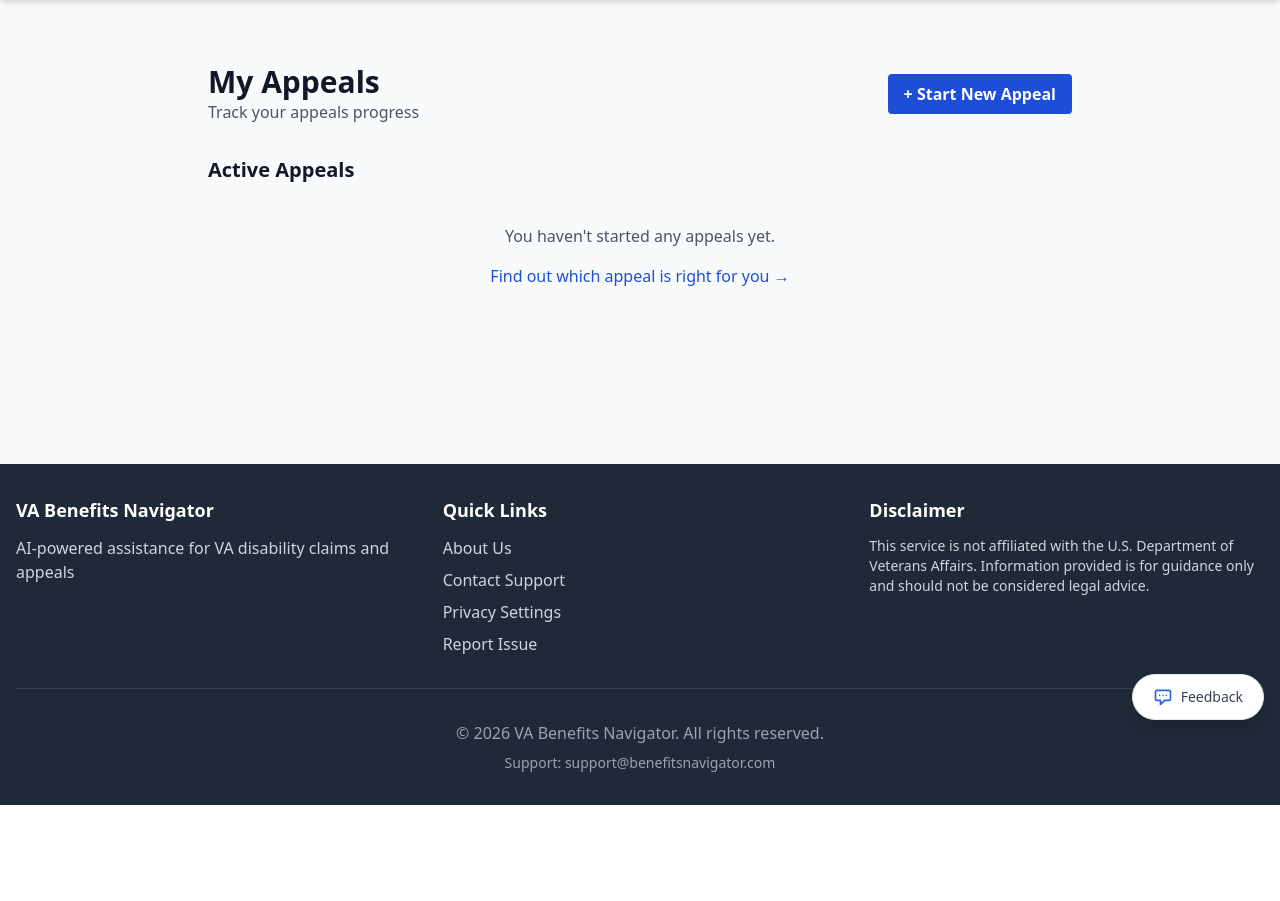
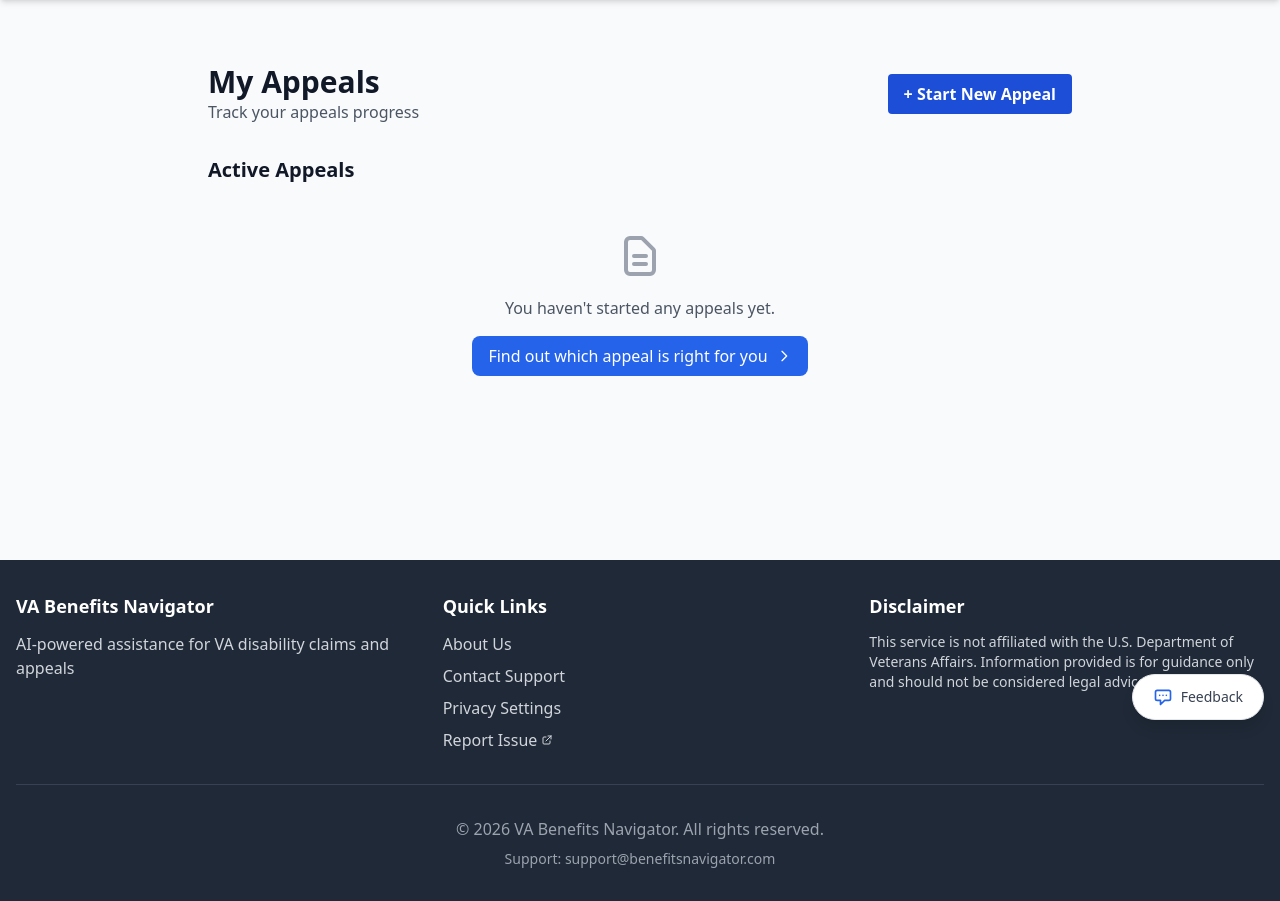
Before and after one commit to Beaudoin0zach/benefits_navigator, a Django app: page /appeals/my-appeals/ in a window 1280 px wide. Shown: the part 64-965 px from the top of the page. Before the commit the page ends 869 px from the top, so only its background shows below. Run offline with Django 5.2, Linux system fonts and the light colour scheme; the visitor is signed in with stand-in values (Sample User, id 1); data comes from the database, SQL or seed files in the repository; data that the repository does not hold is empty; parts of the project's set-up code (start-up, migrations or seed data) failed here and were passed over; some libraries are stand-ins or nearby versions.

Commit message:
fix(ui): improve accessibility and UX consistency
ARIA labels:
- Add aria-label to timeline refresh button (journey_dashboard.html)
- Add aria-labels to feedback widget buttons (thumbs up/down, close)
- Mark decorative icons with aria-hidden="true"

External links:
- Add rel="noreferrer" to all external links for security
- Add external link icon indicator to:
  - Find a VSO links (appeal_detail.html, decision_tree.html)
  - Report Issue link (base.html, document_detail.html)

Date field defaults:
- Add |default:"Not set" to decision dates that could be null
  (appeal_list.html, appeal_detail.html)

Empty state standardization:
- Add icon and button styling to appeals empty state
  to match other empty states in the app (appeal_list.html)

Co-Authored-By: Claude Opus 4.5 <noreply@anthropic.com>

```diff
--- a/templates/appeals/appeal_list.html
+++ b/templates/appeals/appeal_list.html
@@ -51,7 +51,7 @@
                             {% endif %}
                         </h3>
                         <p class="text-gray-600 text-sm">
-                            Decision Date: {{ appeal.original_decision_date|date:"M d, Y" }}
+                            Decision Date: {{ appeal.original_decision_date|date:"M d, Y"|default:"Not set" }}
                         </p>
                         <p class="text-gray-500 text-sm mt-1">
                             Conditions: {{ appeal.conditions_appealed|truncatewords:15 }}
@@ -103,11 +103,17 @@
             {% endfor %}
         </div>
         {% else %}
-        <div class="bg-gray-50 rounded-lg p-6 text-center">
+        <div class="bg-gray-50 rounded-lg p-8 text-center">
+            <svg class="w-12 h-12 text-gray-400 mx-auto mb-4" fill="none" stroke="currentColor" viewBox="0 0 24 24" aria-hidden="true">
+                <path stroke-linecap="round" stroke-linejoin="round" stroke-width="2" d="M9 12h6m-6 4h6m2 5H7a2 2 0 01-2-2V5a2 2 0 012-2h5.586a1 1 0 01.707.293l5.414 5.414a1 1 0 01.293.707V19a2 2 0 01-2 2z"/>
+            </svg>
             <p class="text-gray-600 mb-4">You haven't started any appeals yet.</p>
             <a href="{% url 'appeals:decision_tree' %}"
-               class="text-blue-700 hover:text-blue-900 font-medium">
-                Find out which appeal is right for you &rarr;
+               class="inline-flex items-center px-4 py-2 bg-blue-600 text-white font-medium rounded-lg hover:bg-blue-700">
+                Find out which appeal is right for you
+                <svg class="w-4 h-4 ml-2" fill="none" stroke="currentColor" viewBox="0 0 24 24" aria-hidden="true">
+                    <path stroke-linecap="round" stroke-linejoin="round" stroke-width="2" d="M9 5l7 7-7 7"/>
+                </svg>
             </a>
         </div>
         {% endif %}
--- a/templates/appeals/decision_tree.html
+++ b/templates/appeals/decision_tree.html
@@ -152,8 +152,9 @@
     <!-- Disclaimer -->
     <p class="mt-6 text-sm text-gray-500 text-center">
         This tool provides general guidance. For complex cases, consider consulting a
-        <a href="https://www.va.gov/vso/" class="text-blue-700 hover:underline" target="_blank" rel="noopener">
+        <a href="https://www.va.gov/vso/" class="text-blue-700 hover:underline inline-flex items-center gap-1" target="_blank" rel="noopener noreferrer">
             Veterans Service Organization (VSO)
+            <svg class="w-3 h-3" fill="none" stroke="currentColor" viewBox="0 0 24 24" aria-hidden="true"><path stroke-linecap="round" stroke-linejoin="round" stroke-width="2" d="M10 6H6a2 2 0 00-2 2v10a2 2 0 002 2h10a2 2 0 002-2v-4M14 4h6m0 0v6m0-6L10 14"/></svg>
         </a>
         - their help is free.
     </p>
--- a/templates/base.html
+++ b/templates/base.html
@@ -237,7 +237,7 @@
                             <li><a href="{% url 'documentation:about' %}" class="text-gray-300 hover:text-white focus:text-white hover:underline focus:underline">About Us</a></li>
                             <li><a href="{% url 'core:contact' %}" class="text-gray-300 hover:text-white focus:text-white hover:underline focus:underline">Contact Support</a></li>
                             <li><a href="{% url 'accounts:privacy_settings' %}" class="text-gray-300 hover:text-white focus:text-white hover:underline focus:underline">Privacy Settings</a></li>
-                            <li><a href="https://github.com/Beaudoin0zach/benefits_navigator/issues" target="_blank" rel="noopener" class="text-gray-300 hover:text-white focus:text-white hover:underline focus:underline">Report Issue</a></li>
+                            <li><a href="https://github.com/Beaudoin0zach/benefits_navigator/issues" target="_blank" rel="noopener noreferrer" class="text-gray-300 hover:text-white focus:text-white hover:underline focus:underline inline-flex items-center gap-1">Report Issue <svg class="w-3 h-3" fill="none" stroke="currentColor" viewBox="0 0 24 24" aria-hidden="true"><path stroke-linecap="round" stroke-linejoin="round" stroke-width="2" d="M10 6H6a2 2 0 00-2 2v10a2 2 0 002 2h10a2 2 0 002-2v-4M14 4h6m0 0v6m0-6L10 14"/></svg></a></li>
                         </ul>
                     </nav>
                 </div>
--- a/templates/claims/document_detail.html
+++ b/templates/claims/document_detail.html
@@ -127,7 +127,7 @@
                         <h2 id="error-heading" class="text-sm font-medium text-red-800">Processing Failed</h2>
                         <div class="mt-2 text-sm text-red-700">
                             <p>{{ document.error_message }}</p>
-                            <p class="mt-2">Please try uploading the document again, or <a href="https://github.com/Beaudoin0zach/benefits_navigator/issues" target="_blank" rel="noopener" class="font-medium underline hover:text-red-600">report an issue</a> if the problem persists.</p>
+                            <p class="mt-2">Please try uploading the document again, or <a href="https://github.com/Beaudoin0zach/benefits_navigator/issues" target="_blank" rel="noopener noreferrer" class="font-medium underline hover:text-red-600 inline-flex items-center gap-1">report an issue <svg class="w-3 h-3 inline" fill="none" stroke="currentColor" viewBox="0 0 24 24" aria-hidden="true"><path stroke-linecap="round" stroke-linejoin="round" stroke-width="2" d="M10 6H6a2 2 0 00-2 2v10a2 2 0 002 2h10a2 2 0 002-2v-4M14 4h6m0 0v6m0-6L10 14"/></svg></a> if the problem persists.</p>
                         </div>
                     </div>
                 </div>
--- a/templates/core/journey_dashboard.html
+++ b/templates/core/journey_dashboard.html
@@ -75,6 +75,7 @@
                     <button hx-get="{% url 'core:journey_timeline' %}"
                             hx-target="#timeline-content"
                             hx-swap="innerHTML"
+                            aria-label="Refresh timeline"
                             class="text-sm text-blue-600 hover:text-blue-800">
                         Refresh
                     </button>
--- a/templates/core/partials/feedback_widget.html
+++ b/templates/core/partials/feedback_widget.html
@@ -20,8 +20,9 @@ Usage: {% include 'core/partials/feedback_widget.html' with page_title="Page Nam
         <div class="flex justify-between items-start mb-3">
             <h4 class="text-sm font-semibold text-gray-900">Was this page helpful?</h4>
             <button onclick="document.getElementById('feedback-expanded').classList.add('hidden'); document.getElementById('feedback-collapsed').classList.remove('hidden');"
+                    aria-label="Close feedback widget"
                     class="text-gray-400 hover:text-gray-600">
-                <svg class="w-4 h-4" fill="none" stroke="currentColor" viewBox="0 0 24 24">
+                <svg class="w-4 h-4" fill="none" stroke="currentColor" viewBox="0 0 24 24" aria-hidden="true">
                     <path stroke-linecap="round" stroke-linejoin="round" stroke-width="2" d="M6 18L18 6M6 6l12 12"></path>
                 </svg>
             </button>
@@ -33,8 +34,9 @@ Usage: {% include 'core/partials/feedback_widget.html' with page_title="Page Nam
                     hx-vals='{"rating": "positive", "page_url": "{{ request.path }}", "page_title": "{{ page_title|default:'' }}"}'
                     hx-target="#feedback-expanded"
                     hx-swap="innerHTML"
+                    aria-label="Yes, this page was helpful"
                     class="flex flex-col items-center p-3 rounded-lg hover:bg-green-50 border-2 border-transparent hover:border-green-200 transition-all group">
-                <span class="text-3xl group-hover:scale-110 transition-transform">👍</span>
+                <span class="text-3xl group-hover:scale-110 transition-transform" aria-hidden="true">👍</span>
                 <span class="text-xs text-gray-600 mt-1">Yes</span>
             </button>
 
@@ -43,8 +45,9 @@ Usage: {% include 'core/partials/feedback_widget.html' with page_title="Page Nam
                     hx-vals='{"rating": "negative", "page_url": "{{ request.path }}", "page_title": "{{ page_title|default:'' }}"}'
                     hx-target="#feedback-expanded"
                     hx-swap="innerHTML"
+                    aria-label="No, this page was not helpful"
                     class="flex flex-col items-center p-3 rounded-lg hover:bg-red-50 border-2 border-transparent hover:border-red-200 transition-all group">
-                <span class="text-3xl group-hover:scale-110 transition-transform">👎</span>
+                <span class="text-3xl group-hover:scale-110 transition-transform" aria-hidden="true">👎</span>
                 <span class="text-xs text-gray-600 mt-1">No</span>
             </button>
         </div>
```
Also changed, not shown: templates/appeals/appeal_detail.html (+8 -4 lines).
